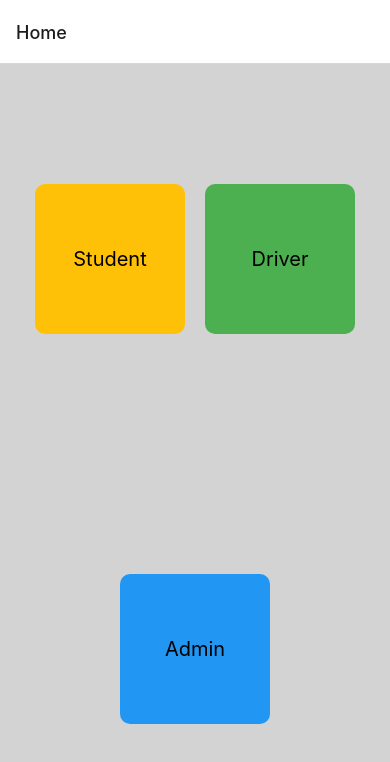
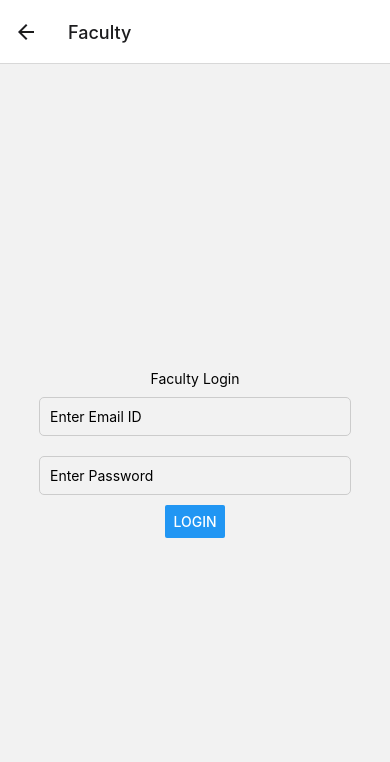
Before and after one commit to Jayasurya5454/Live-BusTracking-system, a React Native app in the folder BusTrack/: screen /Faculty in a window 390 px wide. Shown: the top 762 px of the page. Built offline with nearby package versions, Linux system fonts and the light colour scheme.

Commit message:
added faculty card

```diff
--- a/BusTrack/App.js
+++ b/BusTrack/App.js
@@ -7,7 +7,11 @@ import DriverLogin from './components/DriverLogin/DriverLogin';
 import AdminLogin from './components/Admin/AdminLogin/AdminLogin';
 import AdminDashboard from './components/Admin/AdminDashboard/AdminDashboard';
 import AddRecordForm from './components/Admin/AddRecordForm/AddRecordForm';
+import FacultyLogin from './components/FacultyLogin/FacultyLogin';
+
 const Stack = createStackNavigator();
+
+
 
 const App = () => {
   return (
@@ -19,9 +23,11 @@ const App = () => {
         <Stack.Screen name="Admin" component={AdminLogin} />
         <Stack.Screen name="AdminDashboard" component={AdminDashboard} />
         <Stack.Screen name="AddRecord" component={AddRecordForm} />
+        <Stack.Screen name="Faculty" component={FacultyLogin} />
       </Stack.Navigator>
     </NavigationContainer>
   );
 };
 
+
 export default App;
--- /dev/null
+++ b/BusTrack/components/FacultyLogin/FacultyLogin.js
@@ -0,0 +1,23 @@
+
+
+import React from 'react';
+import { View, Text, TextInput, Button } from 'react-native';
+import styles from './FacultyLoginStyles';
+
+const FacultyLogin = () => {
+
+  const handleLogin = () => {
+    console.log('Faculty login button pressed');
+  };
+
+  return (
+    <View style={styles.container}>
+      <Text>Faculty Login</Text>
+      <TextInput placeholder="Enter Email ID" style={styles.input} />
+      <TextInput placeholder="Enter Password" secureTextEntry={true} style={styles.input} />
+      <Button title="Login" onPress={handleLogin} />
+    </View>
+  );
+};
+
+export default FacultyLogin;
--- /dev/null
+++ b/BusTrack/components/FacultyLogin/FacultyLoginStyles.js
@@ -0,0 +1,22 @@
+// StudentLoginStyles.js
+
+import { StyleSheet } from 'react-native';
+
+const styles = StyleSheet.create({
+  container: {
+    flex: 1,
+    justifyContent: 'center',
+    alignItems: 'center',
+  },
+  input: {
+    borderWidth: 1,
+    borderColor: '#ccc',
+    borderRadius: 5,
+    padding: 10,
+    marginVertical: 10,
+    width: '80%',
+  },
+
+});
+
+export default styles;
--- a/BusTrack/components/HomeScreen/HomeScreen.js
+++ b/BusTrack/components/HomeScreen/HomeScreen.js
@@ -17,6 +17,11 @@ const HomeScreen = ({ navigation }) => {
       <TouchableOpacity style={[styles.card, styles.adminCard]} onPress={() => navigation.navigate('Admin')}>
         <Text style={styles.cardText}>Admin</Text>
       </TouchableOpacity>
+
+      <TouchableOpacity style={[styles.card, styles.FacultyCard]} onPress={() => navigation.navigate('Faculty')}>
+        <Text style={styles.cardText}>Faculty</Text>
+      </TouchableOpacity>
+
     </View>
   );
 };
@@ -50,6 +55,9 @@ const styles = StyleSheet.create({
   adminCard: {
     backgroundColor: '#2196f3',
   },
+  FacultyCard: {
+    backgroundColor: '#219640',
+  },
 });
 
 export default HomeScreen;
```
